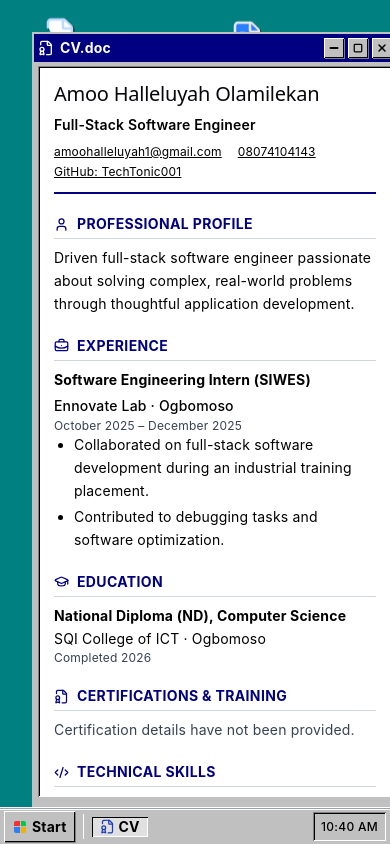
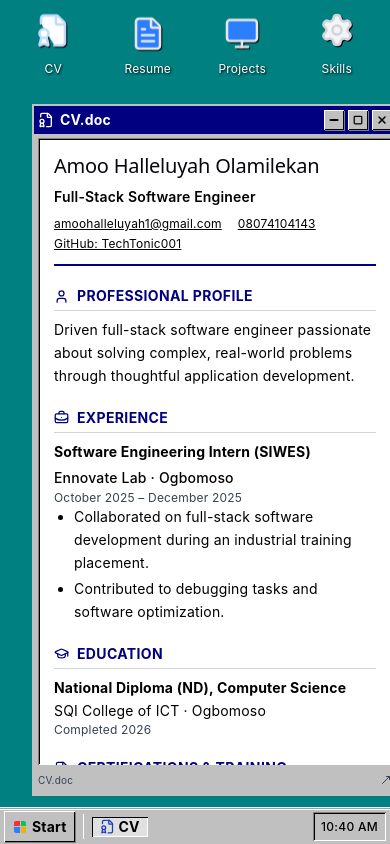
Before and after one commit to TechTonic001/My-Tech-portfolio, a React (Vite) app: page / in a window 390 px wide. Both pictures are taken after a click on the button "CV". Built offline with nearby package versions, Linux system fonts and the light colour scheme.

Commit message:
Update draggable window behavior and layout adjustments

```diff
--- a/src/App.jsx
+++ b/src/App.jsx
@@ -407,6 +407,9 @@ function DraggableWindow({
         top: windowState.maximized ? '8px' : `${position.y}px`,
         right: windowState.maximized ? '8px' : 'auto',
         bottom: windowState.maximized ? '40px' : 'auto',
+        maxHeight: windowState.maximized
+          ? 'none'
+          : `calc(100vh - ${position.y + 48}px)`,
         zIndex: windowState.zIndex,
       }}
       onPointerDown={onFocus}
@@ -527,7 +530,7 @@ export default function App() {
         {
           id: appId,
           x: Math.min(32 + offset, Math.max(8, window.innerWidth - 300)),
-          y: 32 + offset,
+          y: 104 + offset,
           zIndex,
           minimized: false,
           maximized: false,
@@ -592,7 +595,7 @@ export default function App() {
   return (
     <main className="relative flex h-screen min-h-[320px] w-full flex-col overflow-hidden bg-[#008080] font-sans text-black">
       <div
-        className="grid flex-1 auto-rows-min grid-cols-2 content-start gap-x-2 gap-y-4 overflow-auto p-3 pb-10 sm:grid-cols-3 sm:gap-x-4 sm:gap-y-5 sm:p-5 md:grid-cols-4"
+        className="grid flex-1 auto-rows-min grid-cols-4 content-start gap-x-1 overflow-auto p-2 pb-10 sm:gap-x-4 sm:p-5"
         aria-label="Desktop applications"
         onClick={() => setStartMenuOpen(false)}
       >
```
